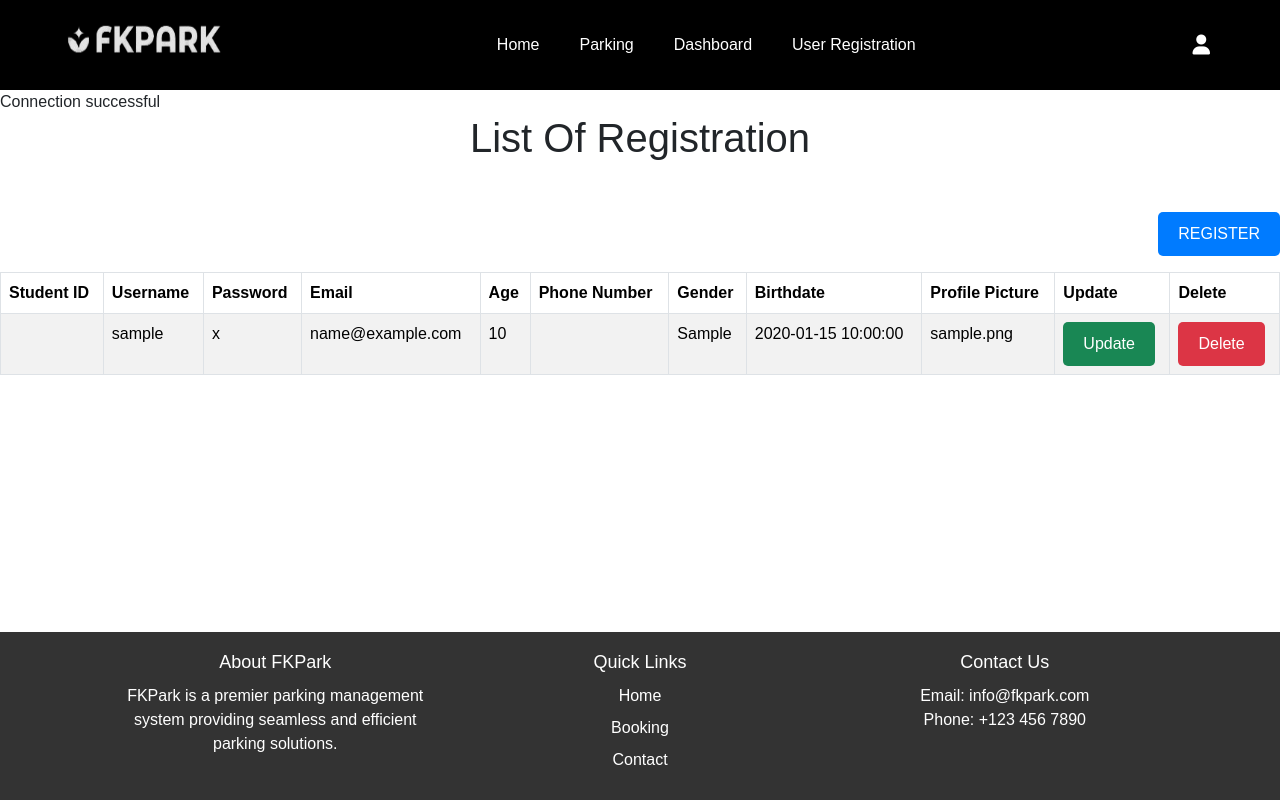
After one commit to HarithZulhairi/FKPark, a PHP site: page /viewRegistration.php in a window 1280 px wide. The commit adds this page. Run offline with PHP 8.4, Linux system fonts and the light colour scheme; tables that the repository leaves empty or names only in its code hold one stand-in row (values such as "Sample post"); data that the repository does not hold is empty.

Commit message:
hahahahaahahahaha

```diff
--- /dev/null
+++ b/ManageRegistration/viewRegistration.css
@@ -0,0 +1,21 @@
+#main_title{
+    text-align: center;
+
+} /* Added closing curly brace */
+
+.box1 h1{
+    float: left;
+}
+
+.box1 button{
+    float: right;
+    padding: 5px;
+}
+
+.view-container{
+    margin-top: 50px;
+}
+h6{
+    text-align: center;
+    color: red;
+}
--- /dev/null
+++ b/ManageRegistration/viewRegistration.php
@@ -0,0 +1,163 @@
+<!DOCTYPE html>
+<html lang="en">
+<head>
+    <meta charset="UTF-8">
+    <meta name="viewport" content="width=device-width, initial-scale=1.0">
+    <link href="https://cdn.jsdelivr.net/npm/bootstrap@5.3.3/dist/css/bootstrap.min.css" rel="stylesheet" integrity="sha384-QWTKZyjpPEjISv5WaRU9OFeRpok6YctnYmDr5pNlyT2bRjXh0JMhjY6hW+ALEwIH" crossorigin="anonymous">
+    <link rel="stylesheet" href="viewRegistration.css">
+    <title>List of Registration</title>
+</head>
+
+<body>
+    <?php include '../Layout/adminHeader.php'; ?>
+    <?php include '../DB_FKPark/dbcon.php'; ?>
+
+    <main>
+        <h1 id="main_title">List Of Registration</h1>
+
+        <div class="view-container">
+            <div class="d-flex justify-content-end mb-3">
+                <a href="StudentRegistration.php" class="btn btn-primary">REGISTER</a>
+            </div>
+
+            <table class="table table-hover table-bordered table-striped">
+                <thead>
+                    <tr class="view-table-header">
+                        <th>Student ID</th>
+                        <th>Username</th>
+                        <th>Password</th>
+                        <th>Email</th>
+                        <th>Age</th>
+                        <th>Phone Number</th>
+                        <th>Gender</th>
+                        <th>Birthdate</th>
+                        <th>Profile Picture</th>
+                        <th>Update</th>
+                        <th>Delete</th>
+                    </tr>
+                </thead>
+                <tbody>
+                    <?php
+                        $query = "SELECT * FROM `student`";
+                        $result = mysqli_query($con, $query);
+
+                        if(!$result){
+                            die("Query failed: " . mysqli_error($con));
+                        } else {
+                            while($row = mysqli_fetch_assoc($result)){
+                    ?>
+                        <tr>
+                            <td><?php echo htmlspecialchars($row['student_ID']); ?></td>
+                            <td><?php echo htmlspecialchars($row['student_username']); ?></td>
+                            <td><?php echo htmlspecialchars($row['student_password']); ?></td>
+                            <td><?php echo htmlspecialchars($row['student_email']); ?></td>
+                            <td><?php echo htmlspecialchars($row['student_age']); ?></td>
+                            <td><?php echo htmlspecialchars($row['student_phoneNum']); ?></td>
+                            <td><?php echo htmlspecialchars($row['student_gender']); ?></td>
+                            <td><?php echo htmlspecialchars($row['student_birthdate']); ?></td>
+                            <td><?php echo htmlspecialchars($row['student_profile']); ?></td>
+                            <td><button type="button" class="btn btn-success update-button" data-id="<?php echo htmlspecialchars($row['student_ID']); ?>" data-bs-toggle="modal" data-bs-target="#updateModal">Update</button></td>
+                            <td><a href="deleteRegistration.php?id=<?php echo htmlspecialchars($row['student_ID']); ?>" class="btn btn-danger">Delete</a></td>
+                        </tr>
+                    <?php
+                            }
+                        }
+                        mysqli_close($con);
+                    ?>
+                </tbody>
+            </table>
+        </div>
+
+        <?php
+            if (isset($_GET['message'])) {
+                echo "<h6>" . htmlspecialchars($_GET['message']) . "</h6>";
+            }
+        ?>
+
+        <?php
+            if (isset($_GET['insert_msg'])) {
+                echo "<h6>" . htmlspecialchars($_GET['insert_msg']) . "</h6>";
+            }
+        ?>
+
+        <!-- Modal -->
+        <div class="modal fade" id="updateModal" tabindex="-1" role="dialog" aria-labelledby="updateModalLabel" aria-hidden="true">
+            <div class="modal-dialog" role="document">
+                <div class="modal-content">
+                    <div class="modal-header">
+                        <h5 class="modal-title" id="updateModalLabel">Update Student Information</h5>
+                        <button type="button" class="btn-close" data-bs-dismiss="modal" aria-label="Close"></button>
+                    </div>
+                    <div class="modal-body">
+                        <form id="updateForm" method="POST" action="updateStudent.php" enctype="multipart/form-data">
+                            <input type="hidden" id="updateStudentId" name="student_ID">
+                            <div class="mb-3">
+                                <label for="updateUsername" class="form-label">Username</label>
+                                <input type="text" class="form-control" id="updateUsername" name="student_username" required>
+                            </div>
+                            <div class="mb-3">
+                                <label for="updatePassword" class="form-label">Password</label>
+                                <input type="text" class="form-control" id="updatePassword" name="student_password" required>
+                            </div>
+                            <div class="mb-3">
+                                <label for="updateEmail" class="form-label">Email</label>
+                                <input type="email" class="form-control" id="updateEmail" name="student_email" required>
+                            </div>
+                            <div class="mb-3">
+                                <label for="updateAge" class="form-label">Age</label>
+                                <input type="number" class="form-control" id="updateAge" name="student_age" required>
+                            </div>
+                            <div class="mb-3">
+                                <label for="updatePhoneNumber" class="form-label">Phone Number</label>
+                                <input type="text" class="form-control" id="updatePhoneNumber" name="student_phoneNum" required>
+                            </div>
+                            <div class="mb-3">
+                                <label for="updateGender" class="form-label">Gender</label>
+                                <input type="text" class="form-control" id="updateGender" name="student_gender" required>
+                            </div>
+                            <div class="mb-3">
+                                <label for="updateBirthday" class="form-label">Birthday</label>
+                                <input type="date" class="form-control" id="updateBirthday" name="student_birthdate" required>
+                            </div>
+                            <div class="mb-3">
+                                <label for="updateProfilePicture" class="form-label">Profile Picture</label>
+                                <input type="file" class="form-control" accept="image/*" id="updateProfilePicture" name="student_profile" required>
+                            </div>
+                            <button type="submit" class="btn btn-primary" name="save_changes">Save changes</button>
+                        </form>
+                    </div>
+                </div>
+            </div>
+        </div>
+    </main>
+
+    <?php include '../Layout/allUserFooter.php'; ?>
+
+    <script src="https://cdn.jsdelivr.net/npm/bootstrap@5.3.3/dist/js/bootstrap.bundle.min.js" integrity="sha384-YvpcrYf0tY3lHB60NNkmXc5s9fDVZLESaAA55NDzOxhy9GkcIdslK1eN7N6jIeHz" crossorigin="anonymous"></script>
+    <script>
+        document.addEventListener('DOMContentLoaded', function () {
+            var updateButtons = document.querySelectorAll('.update-button');
+            updateButtons.forEach(function(button) {
+                button.addEventListener('click', function() {
+                    var studentId = this.getAttribute('data-id');
+
+                    // Fetch the student data using studentId
+                    fetch(`getStudentData.php?id=${student_Id}`)
+                        .then(response => response.json())
+                        .then(data => {
+                            document.getElementById('updateStudentId').value = data.student_ID;
+                            document.getElementById('updateUsername').value = data.student_username;
+                            document.getElementById('updatePassword').value = data.student_password;
+                            document.getElementById('updateEmail').value = data.student_email;
+                            document.getElementById('updateAge').value = data.student_age;
+                            document.getElementById('updatePhoneNumber').value = data.student_phoneNum;
+                            document.getElementById('updateGender').value = data.student_gender;
+                            document.getElementById('updateBirthday').value = data.student_birthdate;
+                            // Assuming you are dealing with the file in a specific way
+                        });
+                });
+            });
+        });
+    </script>
+</body>
+</html>
```
Also changed, not shown: ManageRegistration/RegistrationVehicle.php (+15 -7 lines), ManageRegistration/VehicleApproval.php (+75 -109 lines), ManageRegistration/insertUpdate.php (added, +39 -0 lines), ManageRegistration/insertVehicleRegistration.php (added, +19 -0 lines), ManageRegistration/updateRegistration.php (added, +93 -0 lines), ManageRegistration/deleteRegistration.php (added), 1 other file.
